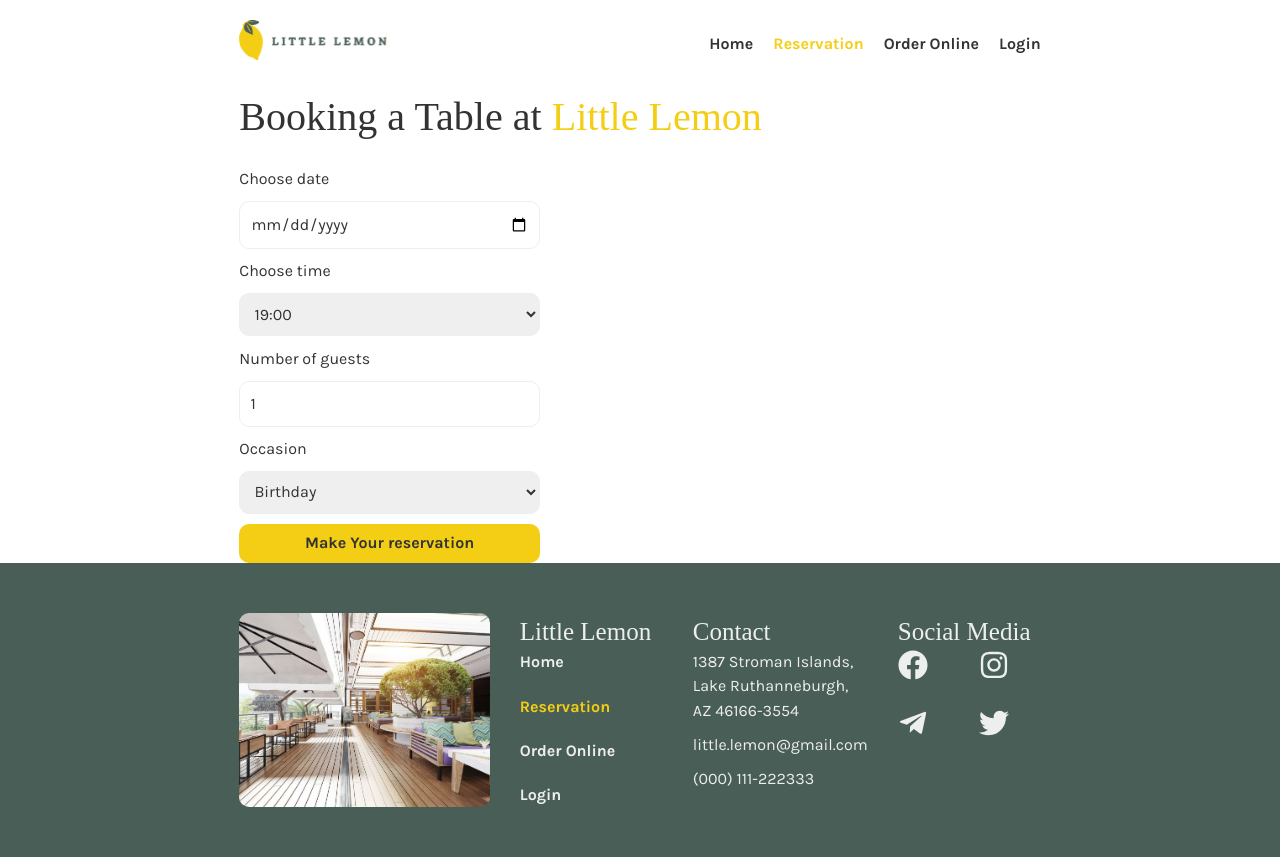
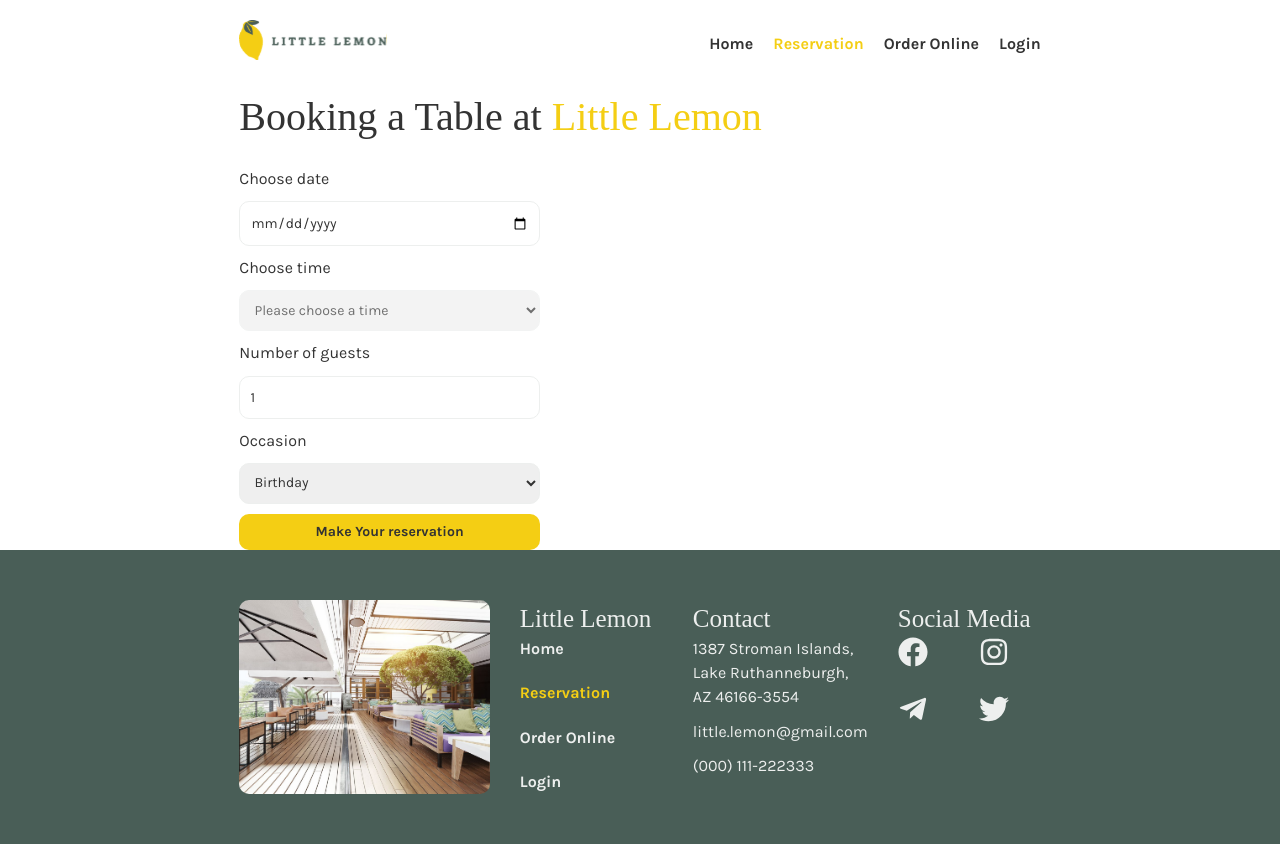
Before and after one commit to emad-abaei/capstone, a React (Create React App) app: page /booking in a window 1280 px wide. Built offline with nearby package versions, Linux system fonts and the light colour scheme; a web font is replaced by a local one.

Commit message:
feat: BookingForm date logic done

```diff
--- a/src/App.css
+++ b/src/App.css
@@ -45,6 +45,7 @@
 select {
   font: inherit;
   color: inherit;
+  font-size: 1.4rem;
 }
 
 *:disabled {
--- a/src/App.js
+++ b/src/App.js
@@ -12,8 +12,8 @@
 import "./App.css";
 
 const initialState = {
-  date: null,
-  time: "19:00",
+  date: "",
+  time: "",
   guests: "1",
   occasion: "birthday"
 };
@@ -31,6 +31,9 @@
 
     case "change_occasion":
       return { ...state, occasion: action.payload };
+
+    case "reset":
+      return initialState;
 
     default:
       return state;
--- a/src/components/BookingForm.js
+++ b/src/components/BookingForm.js
@@ -26,10 +26,13 @@
 
   function handleSubmit(e) {
     e.preventDefault();
+
     dispatchTimes({
       type: "update_times",
       payload: { date: state.date, time: state.time }
     });
+
+    dispatch({ type: "reset" });
   }
 
   function availableFinder(newTime) {
@@ -38,6 +41,7 @@
       const targetTimes = tergetdDate.map((item) => item.time);
 
       const finalTimes = times.filter((time) => !targetTimes.includes(time));
+      console.log(finalTimes);
 
       setAvailableTimes(finalTimes);
     }
@@ -50,22 +54,26 @@
         <input
           type='date'
           id='res-date'
+          placeholder='choose date first'
           value={state.date ? state.date : ""}
           onChange={handleDate}
         />
         <label htmlFor='res-time'>Choose time</label>
-        <select id='res-time' value={state.time} onChange={handleTime}>
+        <select
+          id='res-time'
+          value={state.time}
+          onChange={handleTime}
+          disabled={!state.date}>
+          <option value=''>
+            {availableTimes.length
+              ? "Please choose a time"
+              : "No available time fot this day"}{" "}
+          </option>
           {availableTimes.map((time) => (
             <option value={time} key={time}>
               {time}
             </option>
           ))}
-          {/* <option value='17:00'>17:00</option>
-          <option value='18:00'>18:00</option>
-          <option value='19:00'>19:00</option>
-          <option value='20:00'>20:00</option>
-          <option value='21:00'>21:00</option>
-          <option value='22:00'>22:00</option> */}
         </select>
         <label htmlFor='guests'>Number of guests</label>
         <input
```
